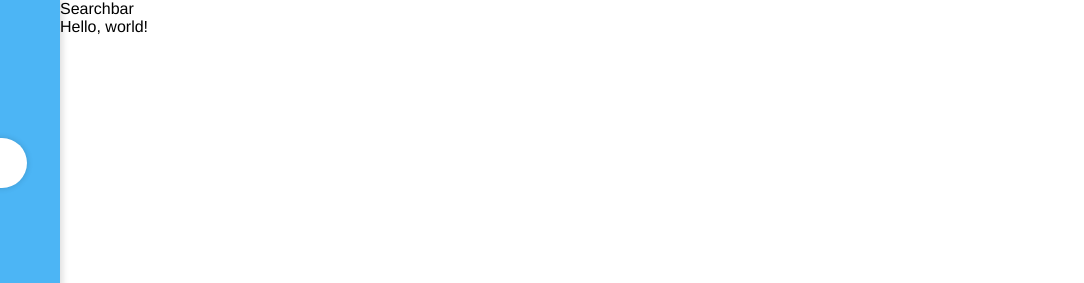
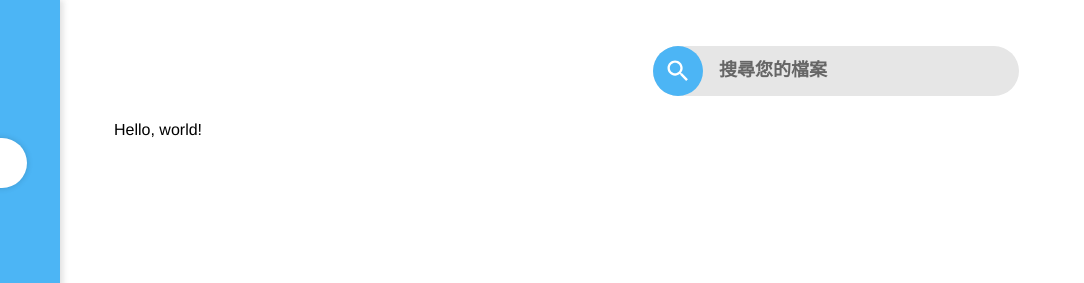
Before and after one commit to EasonChiang7178/f2e-cloud-storage, a Gatsby site: page / in a window 1280 px wide. Shown: the top 283 px of the page, 196-1280 px from the left. Built offline with nearby package versions, Linux system fonts and the light colour scheme; Gatsby itself is replaced by a stand-in of ours.

Commit message:
style the Searchbar component

```diff
--- a/src/constants/index.js
+++ b/src/constants/index.js
@@ -1,5 +1,7 @@
 export const COLOR = Object.freeze({
   BLUE: "#4CB5F5",
+  GRAY: "#E6E6E6",
+  DARK_GARY: "#666666",
 
   LIGHT_GRAY: "#f8f9fa"
 })
--- /dev/null
+++ b/src/layouts/Content/index.css.js
@@ -0,0 +1,7 @@
+import styled from "styled-components"
+
+export const Container = styled.section`
+  width: 100%;
+  max-height: 100%;
+  overflow: auto;
+`
--- a/src/layouts/Content/index.js
+++ b/src/layouts/Content/index.js
@@ -1,12 +1,18 @@
 import React from "react"
 import PropTypes from "prop-types"
 
-const ContentWrapper = ({ children }) => {
-  return <div>{children}</div>
+import { Container } from "./index.css"
+
+const Content = ({ children }) => {
+  return (
+    <Container>
+      {children}
+    </Container>
+  )
 }
 
-ContentWrapper.propTypes = {
+Content.propTypes = {
   children: PropTypes.node.isRequired
 }
 
-export default ContentWrapper
+export default Content
--- /dev/null
+++ b/src/layouts/Searchbar/index.css.js
@@ -0,0 +1,58 @@
+import styled from "styled-components"
+import searchIconPath from "../../images/icons/search.svg"
+
+import { COLOR } from "../../constants"
+
+export const Wrapper = styled.div`
+  padding: 12px 59px 13px 66px;
+  background: ${COLOR.GRAY};
+  border-radius: 30px;
+  display: inline-flex;
+  position: relative;
+`
+
+export const SearchIconWrapper = styled.div`
+  position: absolute;
+  top: 0;
+  left: 0;
+  width: 50px;
+  height: 50px;
+  background: ${COLOR.BLUE};
+  border-radius: 50%;
+  display: flex;
+  justify-content: center;
+  align-items: center;
+`
+
+export const SearchIcon = styled.img.attrs({
+  src: searchIconPath
+})`
+  width: 28px;
+  height: auto;
+`
+
+export const Input = styled.input`
+  border: none;
+  padding: 0;
+  background: transparent;
+  font-size: 18px;
+  font-weight: 600;
+  line-height: 25px;
+
+  &:focus {
+    outline: none
+  }
+
+  &::-webkit-input-placeholder { /* Chrome/Opera/Safari */
+    color: ${COLOR.DARK_GARY};
+  }
+  &::-moz-placeholder { /* Firefox 19+ */
+    color: ${COLOR.DARK_GARY};
+  }
+  &:-ms-input-placeholder { /* IE 10+ */
+    color: ${COLOR.DARK_GARY};
+  }
+  &:-moz-placeholder { /* Firefox 18- */
+    color: ${COLOR.DARK_GARY};
+  }
+`
--- a/src/layouts/Searchbar/index.js
+++ b/src/layouts/Searchbar/index.js
@@ -1,8 +1,22 @@
 import React from "react"
 import PropTypes from "prop-types"
 
-const Searchbar = () => {
-  return <div>Searchbar</div>
+import { Wrapper, SearchIconWrapper, SearchIcon, Input } from "./index.css"
+
+const Searchbar = ({ className }) => {
+  return (
+    <Wrapper className={className}>
+      <SearchIconWrapper>
+        <SearchIcon />
+      </SearchIconWrapper>
+
+      <Input placeholder="搜尋您的檔案" />
+    </Wrapper>
+  )
+}
+
+Searchbar.propTypes = {
+  className: PropTypes.string
 }
 
 export default Searchbar
--- a/src/layouts/index.css.js
+++ b/src/layouts/index.css.js
@@ -1,5 +1,9 @@
 import styled from "styled-components"
+
 import SidebarRaw from "./Sidebar"
+import SearchbarRaw from "./Searchbar"
+
+import contentBgPath from "../images/content_bg.png"
 
 export const PageContainer = styled.main`
   display: flex;
@@ -12,5 +16,17 @@ export const Sidebar = styled(SidebarRaw)`
 `
 
 export const ContentContainer = styled.div`
+  padding: 46px 65px 0 54px;
   width: 100%;
+  background-image: url(${contentBgPath});
+  background-repeat: no-repeat;
+  background-position: calc(100% + 54px) calc(100% + 84px + 68px);
+  display: flex;
+  flex-direction: column;
+  align-items: flex-start;
 `
+
+export const Searchbar = styled(SearchbarRaw)`
+  align-self: flex-end;
+  margin-bottom: 25px;
+`
--- a/src/layouts/index.js
+++ b/src/layouts/index.js
@@ -4,8 +4,7 @@ import PropTypes from "prop-types";
 import GlobalStyles from "./GlobalStyles";
 
 import Content from "./Content";
-import Searchbar from "./Searchbar";
-import { PageContainer, Sidebar, ContentContainer } from "./index.css";
+import { PageContainer, Sidebar, ContentContainer, Searchbar } from "./index.css";
 
 const Layout = ({ children }) => (
   <>
```
Also changed, not shown: src/images/content_bg.png (added), src/images/icons/search.svg (added).
